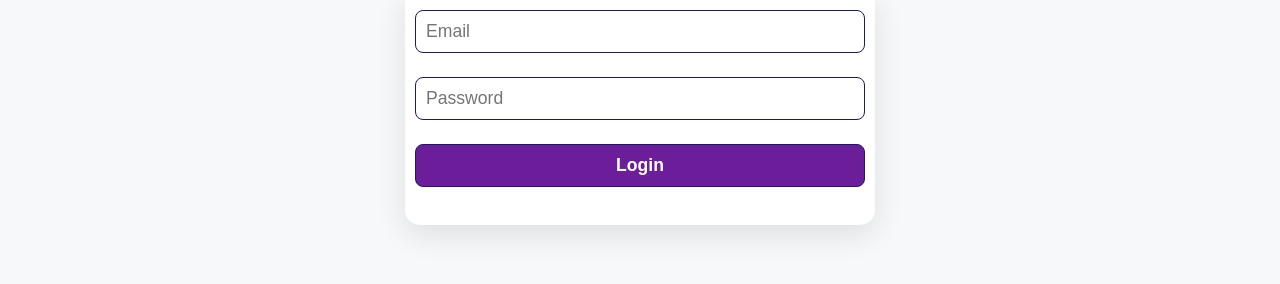
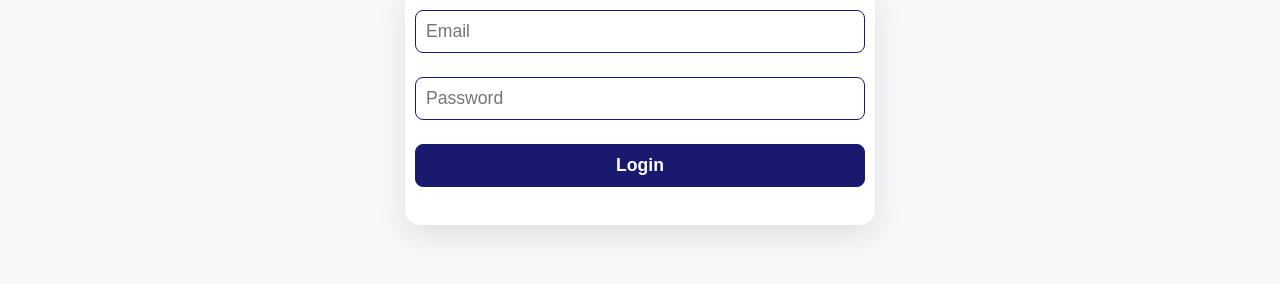
Before and after one commit to marshall294/portal2orli, a plain HTML site: page index.html in a window 1280 px wide. Shown: the part 916-1200 px from the top of the page. Drawn offline with Linux system fonts and the light colour scheme.

Commit message:
Update index.html

```diff
--- a/index.html
+++ b/index.html
@@ -141,7 +141,7 @@
         }
 
         .login-container button {
-            background-color: #6C1D9A;
+            background-color: #191970;
             color: white;
             cursor: pointer;
             font-weight: 600;
```
